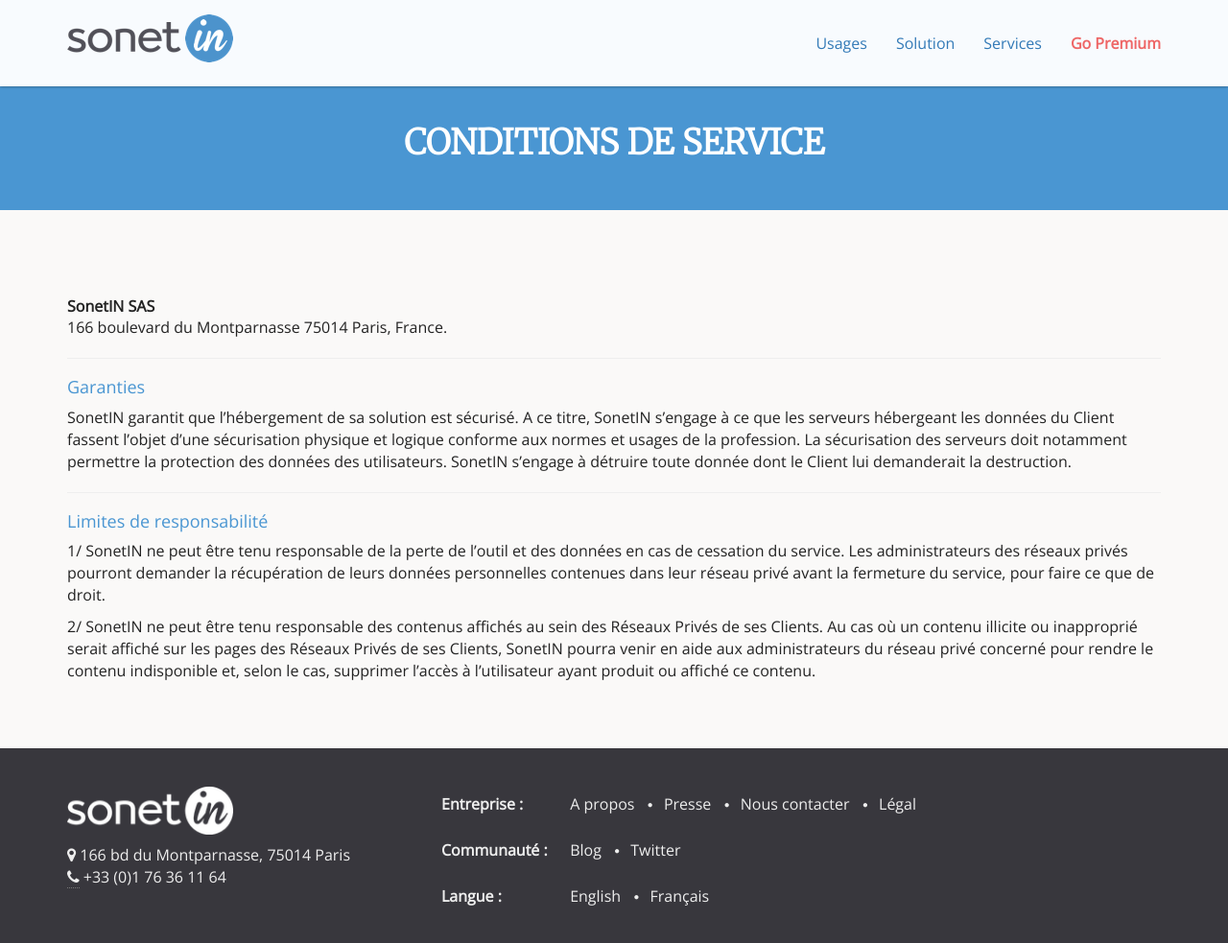
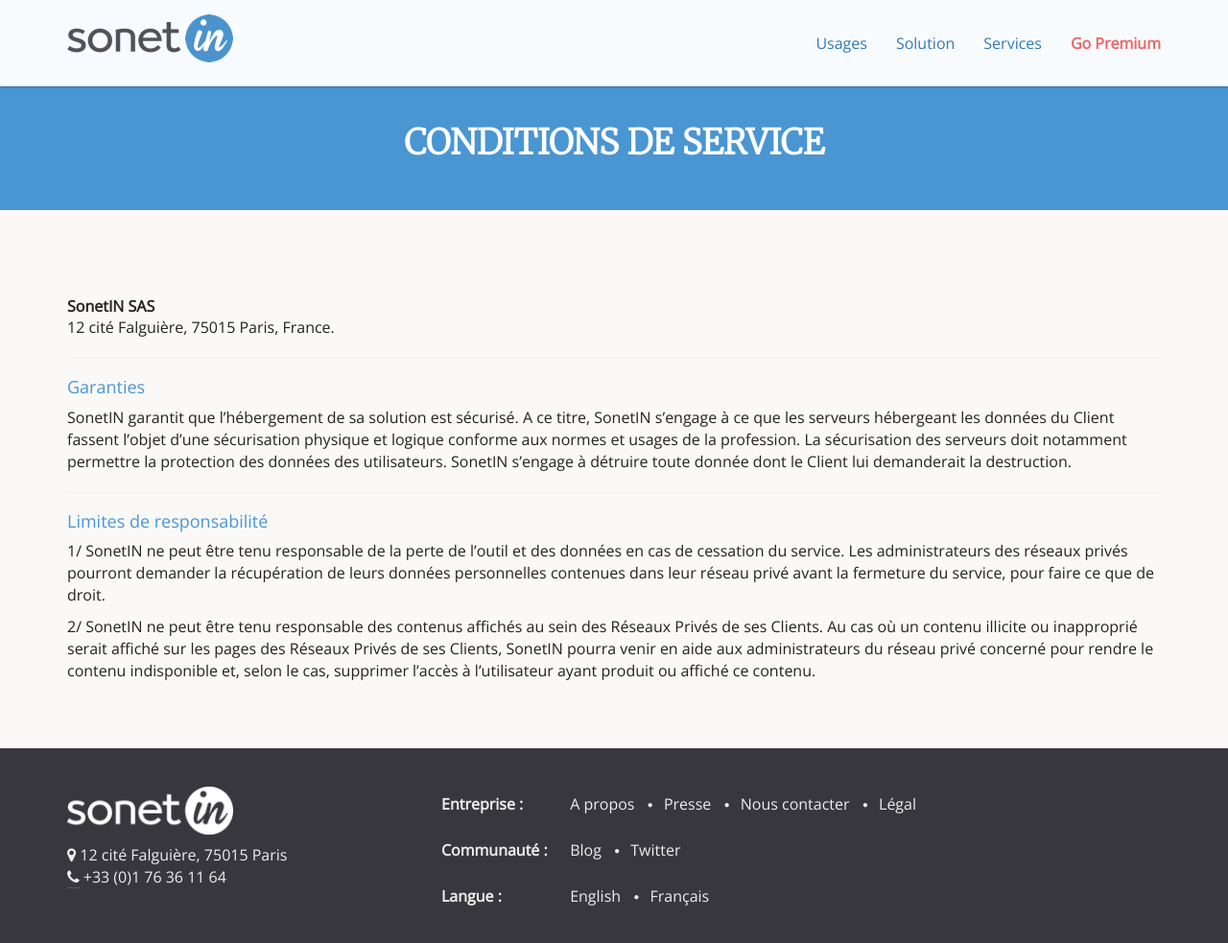
Before and after one commit to sonetin/sonetin.github.io, a Jekyll site: the page built from fr/legal.html, in a window 1280 px wide and 1003 px high. Shown: the top 983 px of the window at 96% size. Built offline with Jekyll 4.4.1, drawn with Linux system fonts in a browser that asks for light colours; nearby versions of some CDN libraries; Markdown is read by kramdown in place of the engine named in the settings; comment, search, counter and statistics services are not loaded.

Commit message:
Post address update

```diff
--- a/_includes/footer.html
+++ b/_includes/footer.html
@@ -14,7 +14,7 @@
         <p>
           <address>
             <i class="fa fa-map-marker"></i>
-            <a href="http://goo.gl/jWDE3" target="_blank">166 bd du Montparnasse, 75014 Paris</a><br>
+            <a href="http://goo.gl/jWDE3" target="_blank">12 cité Falguière, 75015 Paris</a><br>
             <abbr title="Phone"><i class="fa fa-phone"></i></abbr>
             <a href="tel:+33176361164">+33 (0)1 76 36 11 64</a>
           </address>
--- a/en/legal.html
+++ b/en/legal.html
@@ -5,7 +5,7 @@
 header: Terms of service
 
 body: |
-  <p><strong>SonetIN SAS</strong><br>166 boulevard du Montparnasse 75014 Paris, France.</p>
+  <p><strong>SonetIN SAS</strong><br>12 cité Falguière, 75015 Paris, France.</p>
   <hr>
 
   <small class="text-muted">(temporary in French)</small>
--- a/fr/legal.html
+++ b/fr/legal.html
@@ -5,7 +5,7 @@
 header: Conditions de service
 
 body: |
-  <p><strong>SonetIN SAS</strong><br>166 boulevard du Montparnasse 75014 Paris, France.</p>
+  <p><strong>SonetIN SAS</strong><br>12 cité Falguière, 75015 Paris, France.</p>
   <hr>
 
   <h4>Garanties</h4>
```
